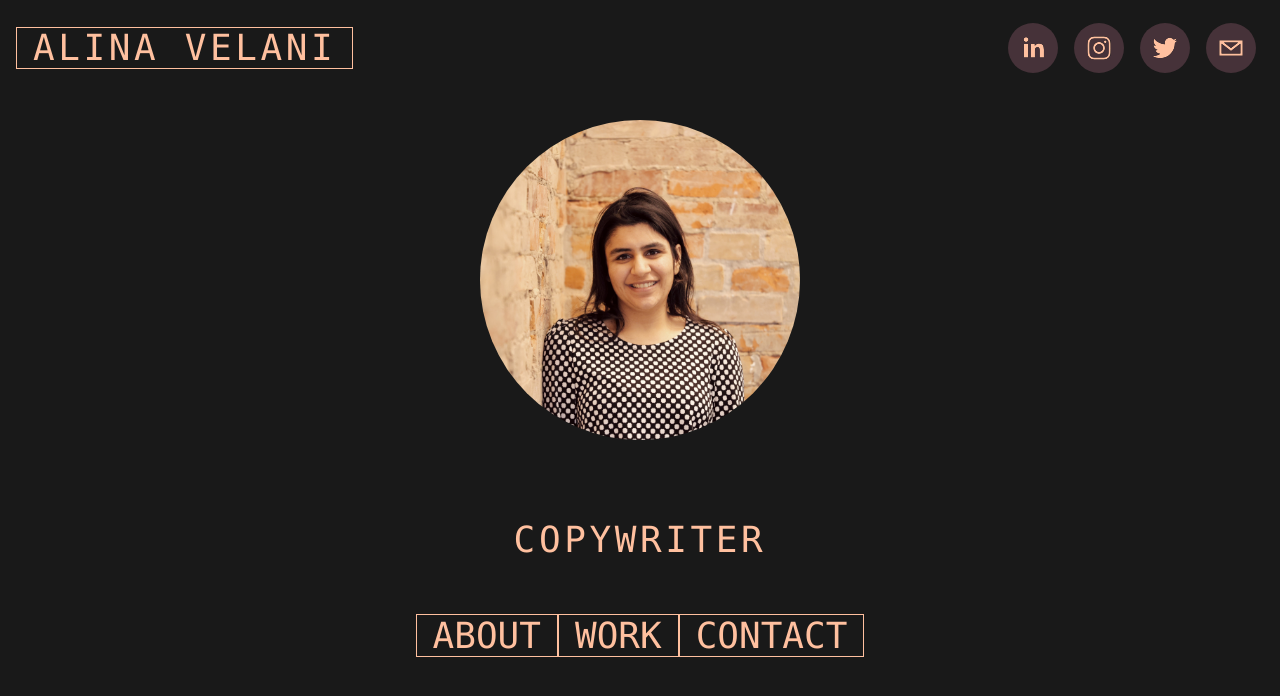
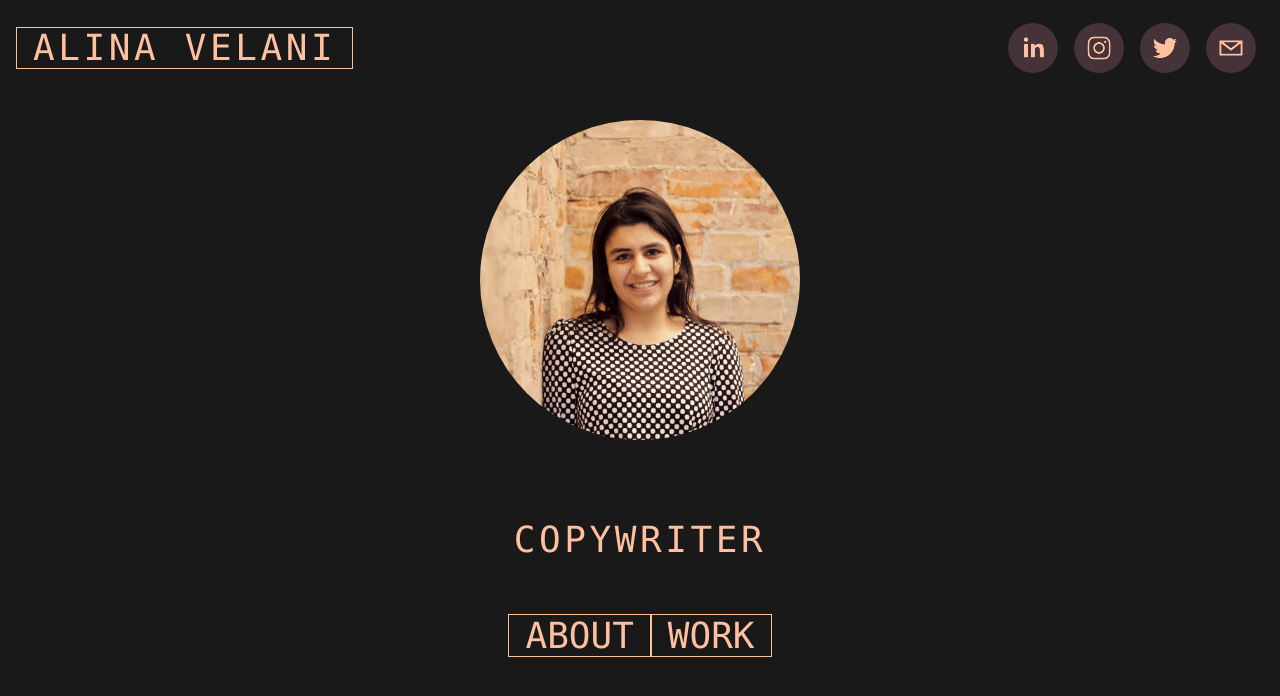
Before and after one commit to rutvij26/alina-portfolio, a Next.js app: page / in a window 1280 px wide. Shown: the top 696 px of the page. Built offline with nearby package versions, Linux system fonts and the light colour scheme.

Commit message:
feat: snap-end

```diff
--- a/app/components/Hero.tsx
+++ b/app/components/Hero.tsx
@@ -27,9 +27,6 @@ const Hero = () => {
                 <Link className='pt-4' href="#work">
                     <span className='custom-text'>Work</span>
                 </Link>
-                <Link className='pt-4' href="#contact">
-                    <span className='custom-text'>Contact</span>
-                </Link>
             </div>
         </div>
     )
--- a/app/page.tsx
+++ b/app/page.tsx
@@ -16,7 +16,7 @@ export default function Home() {
         <section id="about" className="flex flex-1 min-h-screen snap-center scrollbar-hide">
           <About />
         </section>
-        <section id="work" className="flex flex-1 min-h-screen snap-center scrollbar-hide">
+        <section id="work" className="flex flex-1 min-h-screen snap-end scrollbar-hide">
           <Work />
         </section>
       </main>
```
